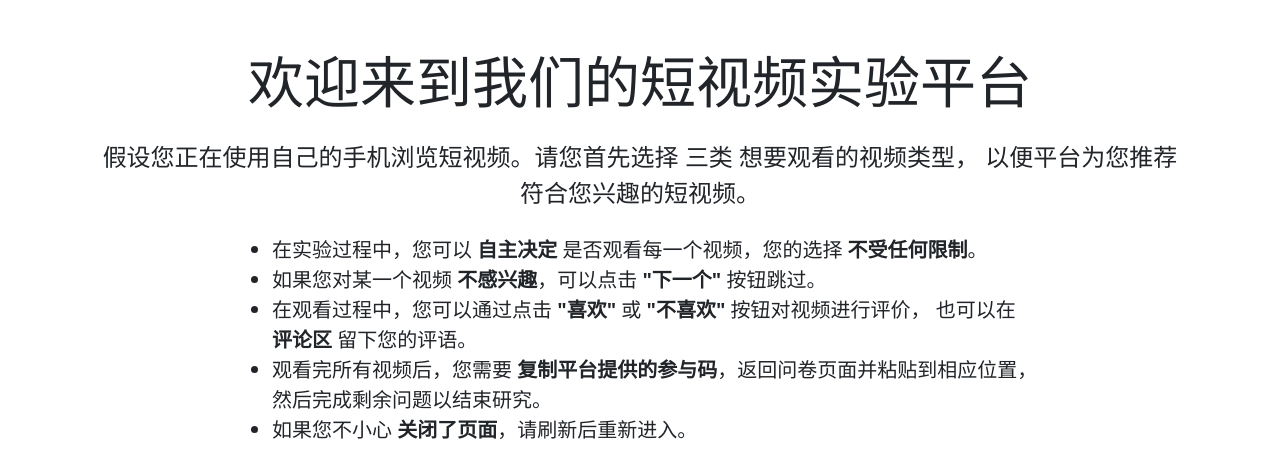
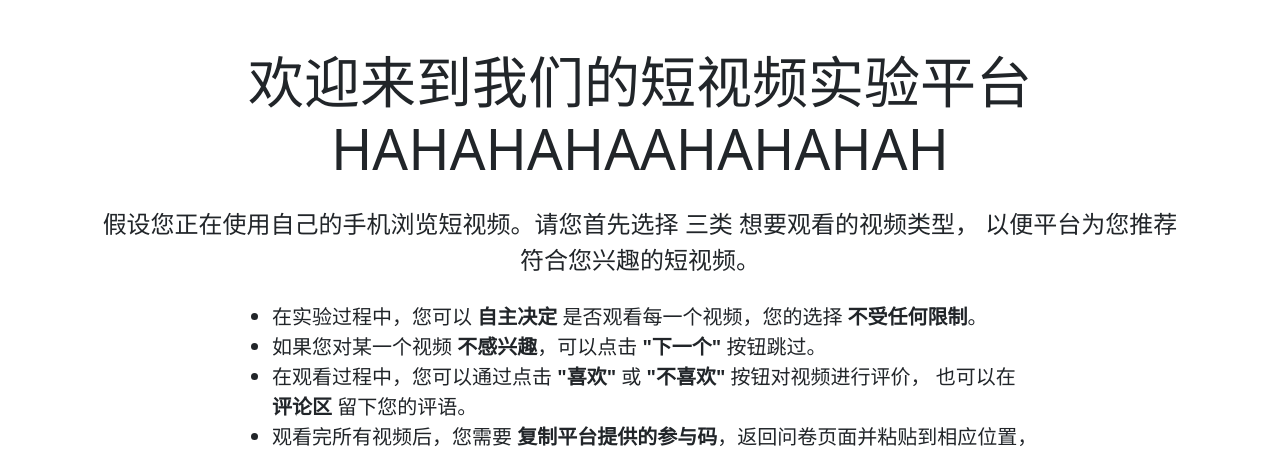
Before and after one commit to medex256/VideoResearch, a Flask app: page /intro/1 in a window 1280 px wide. Shown: the top 449 px of the page. Run offline with Flask 3, Linux system fonts and the light colour scheme.

Commit message:
test auto deploy

```diff
--- a/templates/index.html
+++ b/templates/index.html
@@ -6,7 +6,7 @@
 
 {% block content %}
 <div class="container text-center mt-5">
-    <h1 class="display-4 mb-4">欢迎来到我们的短视频实验平台</h1>
+    <h1 class="display-4 mb-4">欢迎来到我们的短视频实验平台 HAHAHAHAAHAHAHAH</h1>
 
     <p class="lead fs-4 mb-4">
         假设您正在使用自己的手机浏览短视频。请您首先选择 <strong>三类</strong> 想要观看的视频类型，
```
